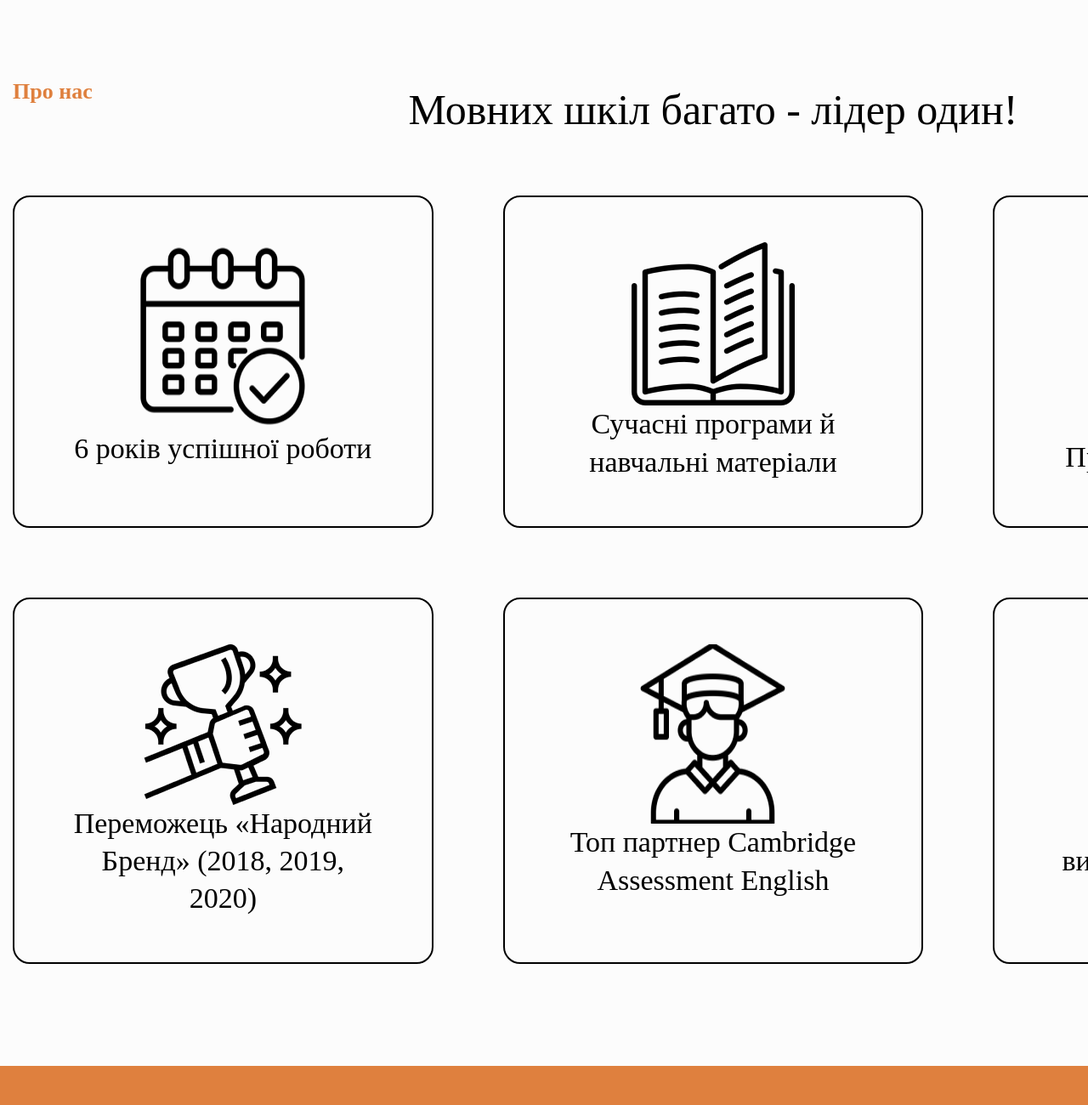
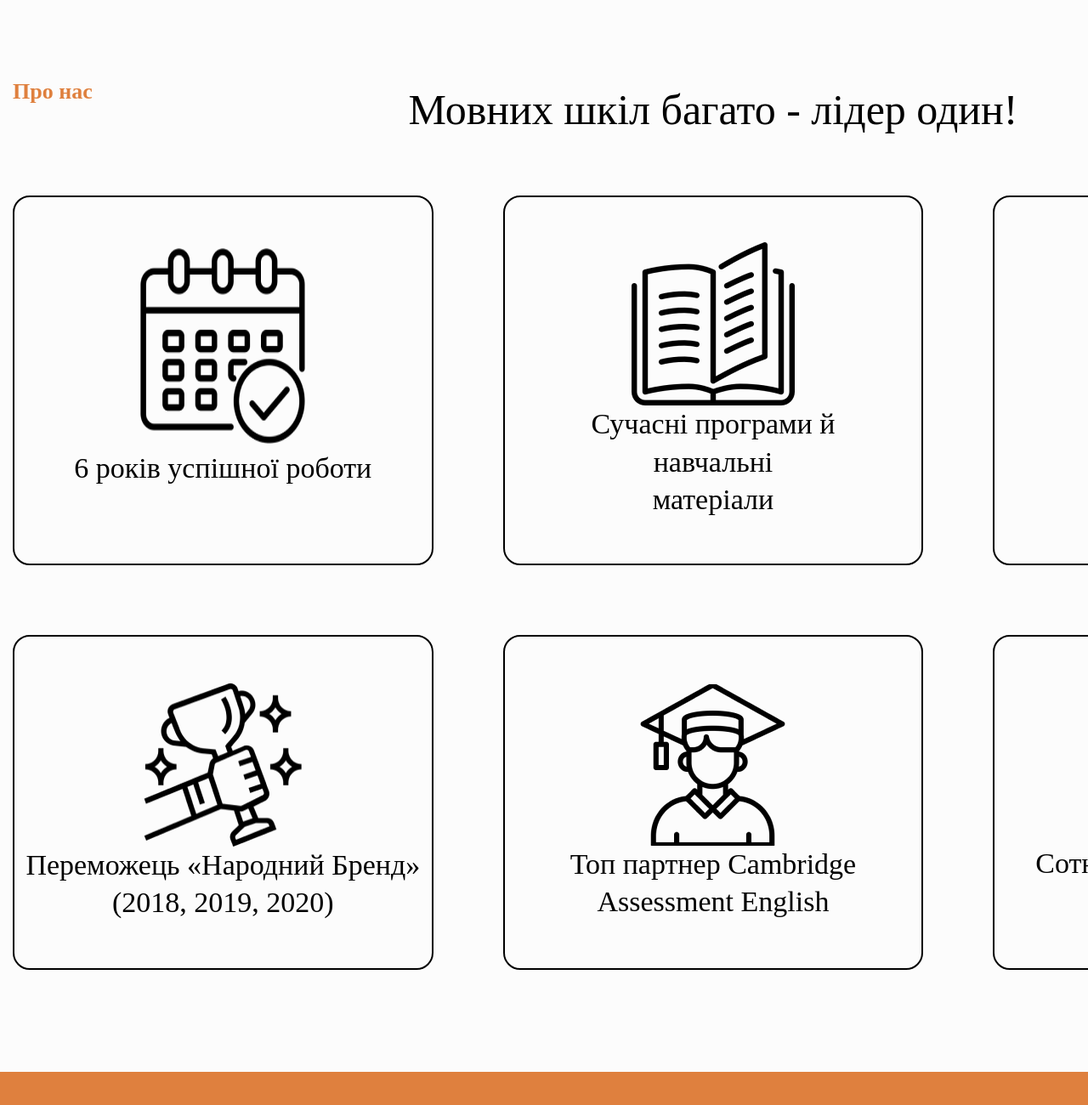
Before and after one commit to Antoha2012pro/giraffeclub, a plain HTML site: page index.html in a window 1280 px wide. Shown: the part 1092-2392 px from the top of the page at 85% size. Drawn offline with nearby package versions, Linux system fonts and the light colour scheme; a web font is replaced by a local one.

Commit message:
dfhfghsadfgd

```diff
--- a/css/styles.css
+++ b/css/styles.css
@@ -159,28 +159,29 @@ font-family: "Julius Sans One", sans-serif;
     display: flex;
     flex-wrap: wrap;
     justify-content: center;
+    /* align-content: space-between; */
     padding: 53px 59px;
     border-radius: 20px;
     border: 2px solid var(--font-color-black);
 }
 
-.lider-items < .lider-item:nth-child(2) {
+.lider-items > .lider-item:nth-child(2) {
     padding: 53px 21px;
 }
 
-.lider-items < .lider-item:nth-child(3) {
-    padding: 44px 92 px;
+.lider-items > .lider-item:nth-child(3) {
+    padding: 44px 92px 53px 92px;
 }
 
-.lider-items < .lider-item:nth-child(4) {
-    padding: 55px 11 px;
+.lider-items > .lider-item:nth-child(4) {
+    padding: 55px 11px 53px 11px;
 }
 
-.lider-items < .lider-item:nth-child(5) {
+.lider-items > .lider-item:nth-child(5) {
     padding: 56px 9px;
 }
 
-.lider-items < .lider-item:nth-child(6 ) {
+.lider-items > .lider-item:nth-child(6) {
     padding: 56px 9px;
 }
 
@@ -190,6 +191,10 @@ font-family: "Julius Sans One", sans-serif;
     font-size: 34px;
     font-weight: 300;
     line-height: 130%;
+}
+
+.lider-items > .lider-item:nth-child(2) > .lider-text {
+    width: 290px;
 }
 
 .find {
```
